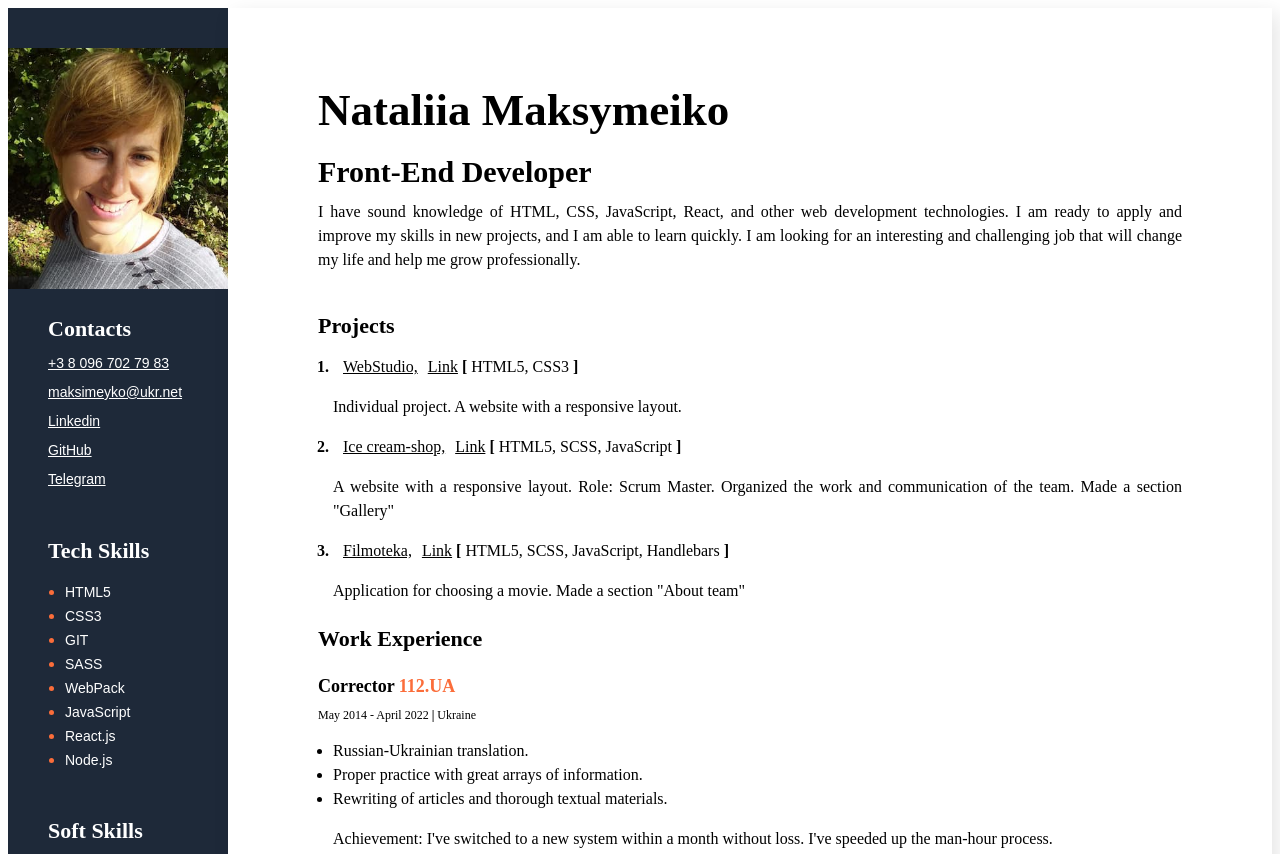
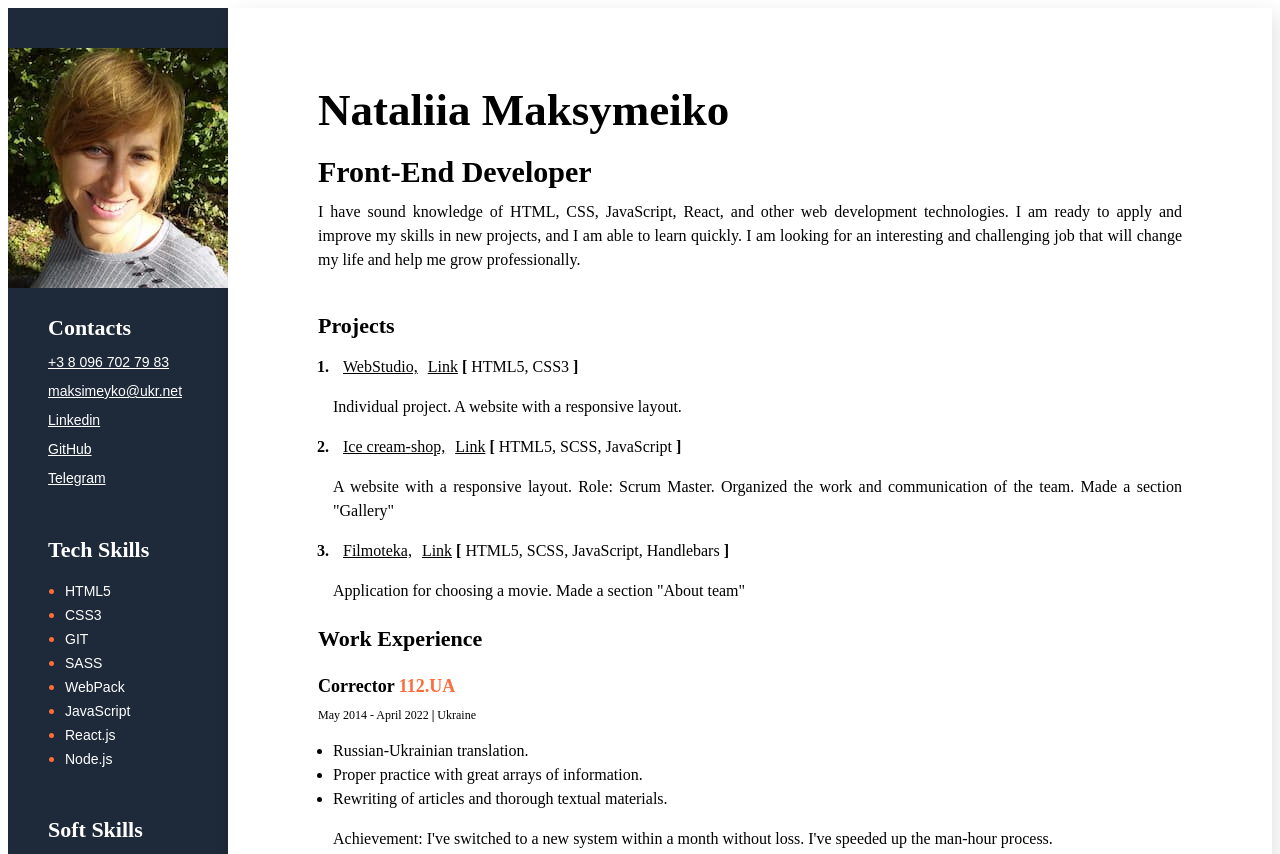
Before and after one commit to NataliiaMax/my-cv, a website: page index.html in a window 1280 px wide. Shown: the top 854 px of the page. Drawn offline with Linux system fonts and the light colour scheme.

Commit message:
upsate html

```diff
--- a/index.html
+++ b/index.html
@@ -122,7 +122,7 @@
 
         <!--Sidebar-->
         <aside class="sidebar">
-            <img class="sidebar-photo" width="220" src="./images/photoResume.jpg" alt="my photo" class="photo">
+            <img class="sidebar-photo" src="./images/photo resume.jpg" alt="my photo" class="photo">
             <!--Contacts-->
             <div class="contacts">
                 <h3 class="sidebar-title">Contacts</h3>
--- a/styles/styles.css
+++ b/styles/styles.css
@@ -167,7 +167,7 @@ body {
 }
 
 .sidebar-photo {
-    width: 220 px;
+    /* width: 100%; */
     height: 50 px;
     margin-bottom: 50 px;
 }
```
Also changed, not shown: images/photo resume.jpg (added), images/photo-resume.jpg (deleted), images/photo2.jpg (deleted).
